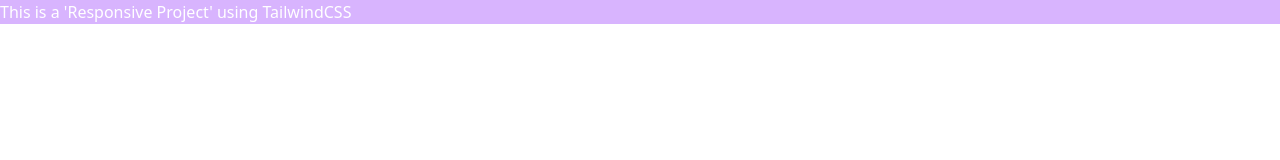
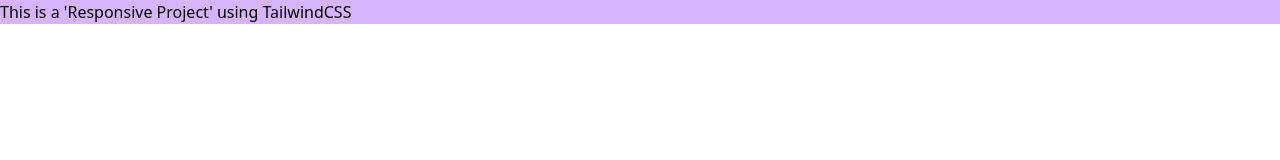
Before and after one commit to Sujan-Kumar/Tailwind-Project-01, a website built with Vite: page index.html in a window 1280 px wide. Built offline with nearby package versions, Linux system fonts and the light colour scheme.

Commit message:
Second Commit

```diff
--- a/index.html
+++ b/index.html
@@ -8,6 +8,6 @@
      <link rel="stylesheet" href="./css/main.css">
 </head>
 <body>
-    <h1 class="bg-purple-300 text-white">This is a 'Responsive Project' using TailwindCSS</h1>
+    <h1 class="bg-purple-300">This is a 'Responsive Project' using TailwindCSS</h1>
 </body>
 </html>
```
